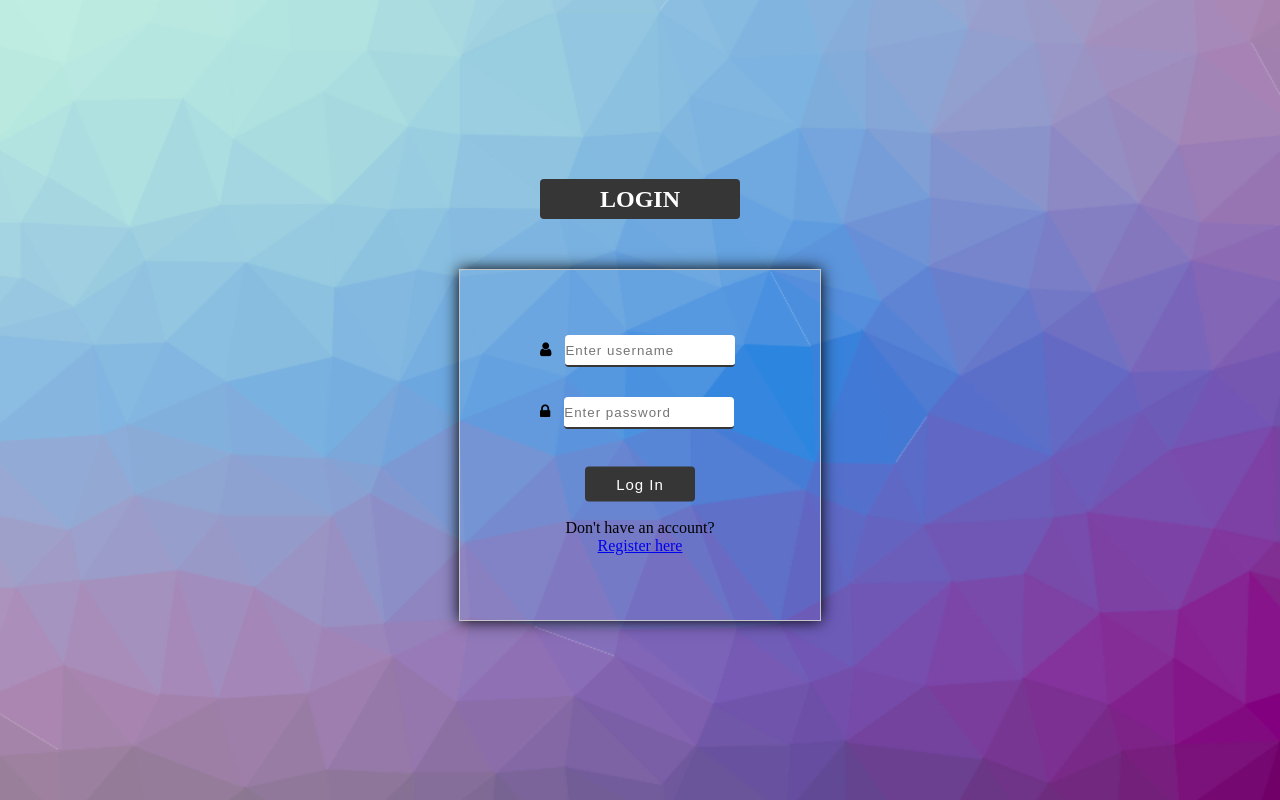
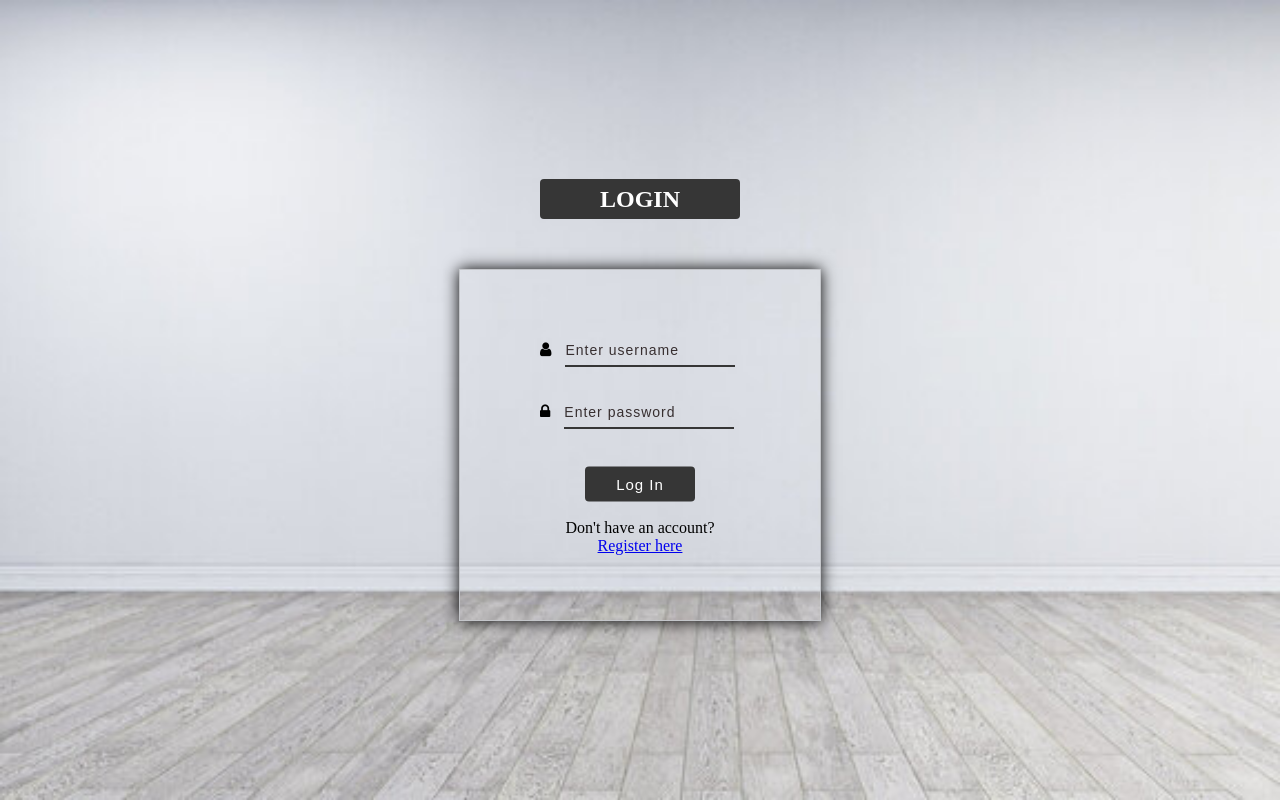
Before and after one commit to NayanThapaMagar/LedgerBilling, a website: page public/login.html in a window 1280 px wide. Drawn offline with Linux system fonts and the light colour scheme.

Commit message:
login page css changed

```diff
--- a/public/css/login.css
+++ b/public/css/login.css
@@ -3,7 +3,7 @@
   padding: 0px;
 }
 body{
-  background-image: url("../background.jpg");
+  background-image: url("../background1.jpg");
   background-size: cover;
 }
 #center{
@@ -26,11 +26,20 @@ h2 {
     border-radius: 4px;
 
   }
+
+
 input{
   outline:none;
   height: 30px;
-  border-radius: 4px;
+  background:none;
+  font-size: 14px;
 }
+
+::-webkit-input-placeholder{
+  color:rgba(14, 2, 2, 0.795);
+  font-weight: lighter;
+}
+
 #heading{
   display: flex;
   justify-content: center;
```
Also changed, not shown: public/background.jpg (deleted), public/background1.jpg (added), public/background2.jpg (added).
